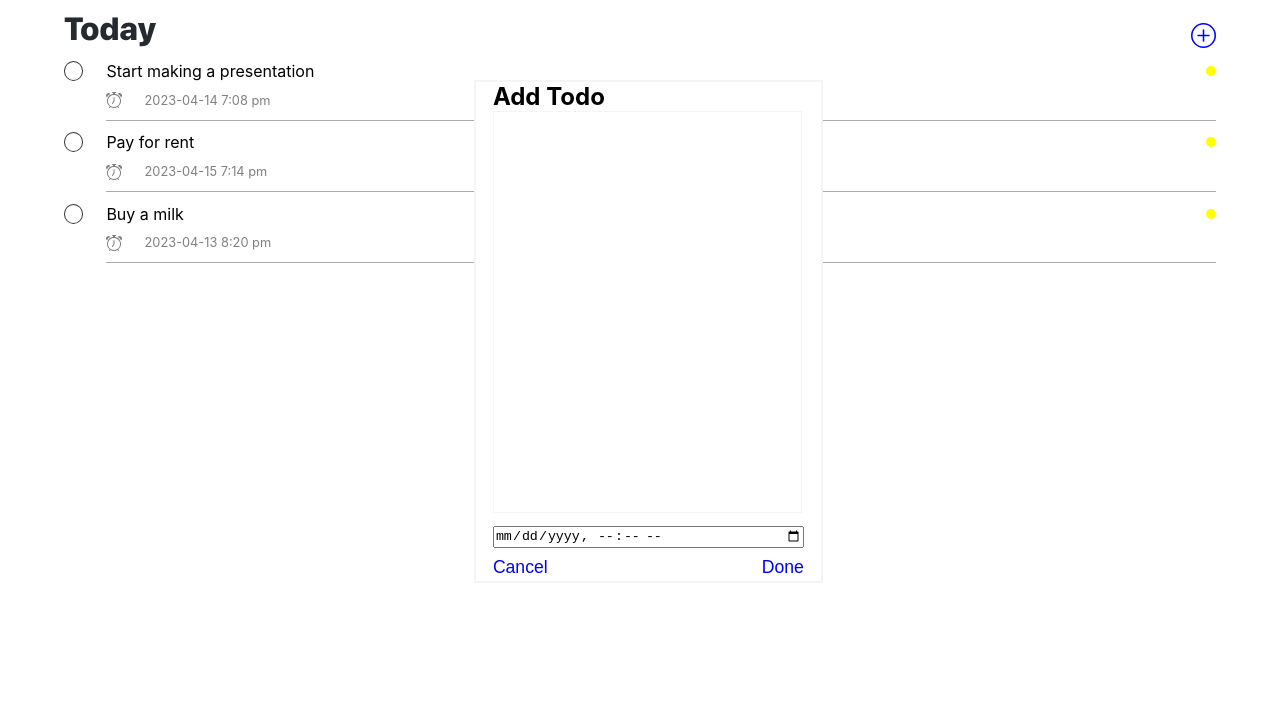
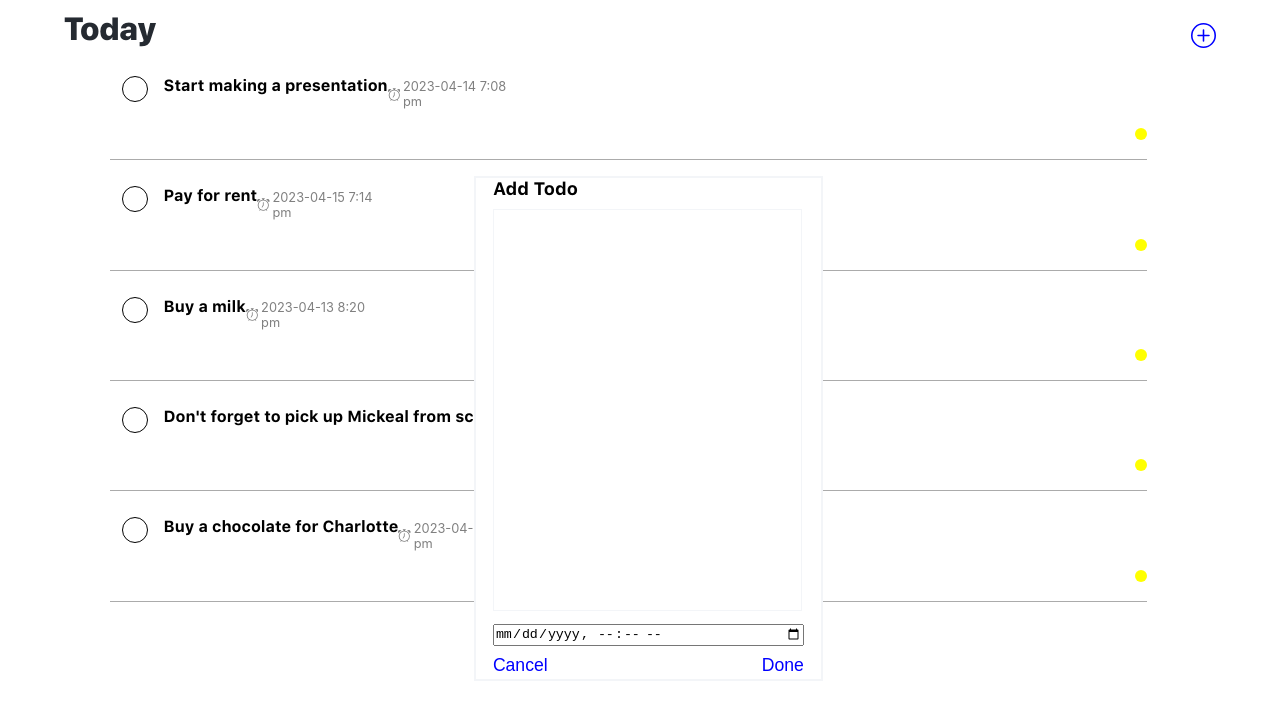
Before and after one commit to PuniaMohit/figma-todoapp, a React (Create React App) app: page / in a window 1280 px wide. Both pictures are taken after a click on the icon 1203 px from the left and 35 px from the top of the page. Shown: the top 710 px of the page. Built offline with nearby package versions, Linux system fonts and the light colour scheme.

Commit message:
changes suggested by sir

```diff
--- a/src/App.css
+++ b/src/App.css
@@ -5,6 +5,6 @@
 
 @media(max-width:376px) {
     .container {
-        width: 339px;
+        width: 100%;
     }
 }
--- a/src/App.js
+++ b/src/App.js
@@ -14,6 +14,16 @@ function App() {
     },
     { name: "Pay for rent", time: "2023-04-15 7:14 pm", color: "yellow" },
     { name: "Buy a milk", time: "2023-04-13 8:20 pm", color: "yellow" },
+    {
+      name: "Don't forget to pick up Mickeal from school",
+      time: "2023-04-13 8:20 pm",
+      color: "yellow",
+    },
+    {
+      name: "Buy a chocolate for Charlotte",
+      time: "2023-04-13 8:20 pm",
+      color: "yellow",
+    },
   ]);
   useEffect(() => {}, []);
 
--- a/src/components/AddTodoPopUp/addTodoPopUp.css
+++ b/src/components/AddTodoPopUp/addTodoPopUp.css
@@ -2,7 +2,7 @@
     border: 2px solid #f3f5f8;
     width: 27%;
     position: absolute;
-    top: 10%;
+    top: 22%;
     left: 37%;
     background-color: white;
 }
@@ -10,6 +10,17 @@
 .input-inside-container {
     width: 90%;
     margin: 0 auto;
+}
+
+@font-face {
+    font-family: 'SFProText';
+    src: url(../../fonts/SF-Pro-Text-Bold.otf)
+}
+
+.popup-header {
+    font-family: 'SFProText';
+    font-size: 18px;
+    padding-bottom: 10px;
 }
 
 .task-input {
@@ -42,6 +53,9 @@
     justify-content: space-between;
     margin-top: 3%;
     margin-bottom: 1%;
+    font-family: 'SFProText';
+    font-weight: 600;
+    font-size: 18px;
 }
 
 button {
@@ -79,3 +93,43 @@ button {
         margin-top: 3%;
     }
 }
+
+@media(max-width:376px) {
+    .input-container {
+        width: 87%;
+        top: 90px;
+        left: 25px;
+        height: 300px;
+    }
+
+    .input-inside-container {
+        width: 100%;
+        margin-left: 15px;
+        margin-top: 12px;
+    }
+
+    .task-input {
+        height: 190px;
+        width: 289px;
+        border-color: #f3f5f8;
+        margin: 0 auto;
+        resize: none;
+    }
+
+    .task-input-red {
+        height: 190px;
+        width: 289px;
+        border-color: red;
+        resize: none;
+    }
+
+    .daytime-input {
+        width: 289px;
+        margin-top: 3%;
+    }
+
+    .buttons {
+        margin-left: 15px;
+        margin-right: 42px;
+    }
+}
--- a/src/components/AddTodoPopUp/addTodoPopUp.js
+++ b/src/components/AddTodoPopUp/addTodoPopUp.js
@@ -67,7 +67,7 @@ const AddTodoPopUp = (props) => {
   return (
     <div className="input-container">
       <div className="input-inside-container">
-        <h2>Add Todo</h2>
+        <div className="popup-header">Add Todo</div>
         <textarea
           className={emptyInput ? "task-input-red" : "task-input"}
           onChange={(event) => {
--- a/src/components/Header/header.css
+++ b/src/components/Header/header.css
@@ -2,7 +2,6 @@
     margin: 0px;
     padding: 0px;
 }
-
 
 .header {
     display: flex;
@@ -30,3 +29,10 @@
     height: 25px;
     color: blue;
 }
+
+@media(max-width:376px) {
+    .header {
+        width: 339px;
+        margin: 0 auto;
+    }
+}
--- a/src/components/TodoList/todoList.css
+++ b/src/components/TodoList/todoList.css
@@ -1,38 +1,62 @@
-.todolist-container {
-    padding-top: 1%;
+.todolist-main-container {
+    margin-top: 4px;
 }
 
 .checkbox {
-    width: 20px;
-    height: 20px;
-    margin-right: 2%;
-    opacity: 0.8;
-    border-radius: 50%;
-    vertical-align: middle;
-    border: 1px solid black;
-    appearance: none;
-    -webkit-appearance: none;
-    outline: none;
-    cursor: pointer;
+    display: none;
 }
 
+input[type="checkbox"] + span:before {
+    width: 24px;
+    height: 24px;
+    border: 1.5px solid black;
+    content: "";
+    display: inline-block;
+    margin: 0 16px 0 0;
+    padding: 0;
+    vertical-align: top;
+    border-radius: 50%;
+}
 
+input[type="checkbox"]:checked + span:before {
+    background: #1460c8;
+    border: 1.5px solid #1460c8;
+    box-shadow: inset 0px 0px 0px 1px #fff;
+    color: #333;
+    content: "";
+    text-align: center;
+    border-radius: 50%;
+}
 
-.list {
+.input-box {
     display: flex;
     justify-content: flex-start;
+    align-items: center;
+    margin: 19px auto;
+    width: 90%;
 }
 
 .list-border {
+    display: flex;
+    justify-content: space-between;
+    align-items: center;
     border-bottom: 1px solid #ababab;
-    padding-bottom: 1%;
-    width: 100%;
+    padding-bottom: 19px;
+    width: 90%;
+    margin-left: 4%;
+}
+
+@font-face {
+    font-family: 'SFProText';
+    src: url(../../fonts/SF-Pro-Text-Bold.otf)
 }
 
 .list-content {
-    display: flex;
-    justify-content: space-between;
-    align-items: center;
+    width: 90%;
+}
+
+.task-name {
+    font-family: 'SFProText';
 }
 
 .time {
@@ -43,6 +67,7 @@
 }
 
 .time-icon {
+    font-size: 0.8rem;
     color: gray;
     padding-right: 2%;
 }
@@ -52,23 +77,49 @@
     color: gray;
 }
 
+
+
 .green {
-    height: 10px;
-    width: 10px;
+    height: 12px;
+    width: 12px;
     border-radius: 50%;
     background-color: green;
 }
 
 .yellow {
-    height: 10px;
-    width: 10px;
+    height: 12px;
+    width: 12px;
     border-radius: 50%;
     background-color: yellow;
 }
 
 .red {
-    height: 10px;
-    width: 10px;
+    height: 12px;
+    width: 12px;
     border-radius: 50%;
     background-color: red;
 }
+
+@media(max-width:376px) {
+    .list-content {
+        width: 271px;
+    }
+
+    .list {
+        width: 100%;
+    }
+
+    .list-border {
+        margin-left: 0px;
+    }
+
+    .dotOuterBox {
+        margin-left: 16px;
+        margin-right: 16px;
+    }
+
+    .input-box {
+        margin-left: 18px;
+        margin-right: 18px;
+    }
+}
--- a/src/components/TodoList/todoList.js
+++ b/src/components/TodoList/todoList.js
@@ -5,6 +5,7 @@ import * as Icon from "react-bootstrap-icons";
 const TodoList = (props) => {
   const showTaskCompleted = (complete, index) => (event) => {
     const { checked } = event.target;
+    console.log(checked);
     const newArr = props.todoList.map((item, i) => {
       if (index === i) {
         return checked
@@ -19,11 +20,12 @@ const TodoList = (props) => {
   useEffect(() => {}, []);
 
   return (
-    <div>
+    <div className="todolist-main-container">
       {props.todoList.map((element, index) => {
         return (
           <div className="todolist-container">
-            <li className="list" key={index}>
+            <div className="list" key={index}>
+              <label className="input-box">
                 <input
                   className="checkbox"
                   type="checkbox"
@@ -31,23 +33,32 @@ const TodoList = (props) => {
                   onClick={showTaskCompleted("complete", index)}
                   key={index}
                 />
-              <div className="list-border">
-                <div className="list-content">
-                  <label htmlFor={index}>{element.name}</label>
-                  {element.color === "green" ? (
-                    <div className="green"></div>
-                  ) : (
-                    <div
-                      className={element.color === "yellow" ? "yellow" : "red"}
-                    ></div>
-                  )}
-                </div>
+                <span className="task-name">{element.name}</span>
+                {element.time ? (
                   <div className="time">
                     <Icon.Alarm className="time-icon" />
                     <div className="list-time">{element.time}</div>
                   </div>
+                ) : (
+                  <></>
+                )}
+              </label>
+              <div className="list-border">
+                <div className="list-content"></div>
+                {element.color === "green" ? (
+                  <div className="dotOuterBox">
+                    <div className="green"></div>
                   </div>
-            </li>
+                ) : (
+                  <div className="dotOuterBox">
+                    {" "}
+                    <div
+                      className={element.color === "yellow" ? "yellow" : "red"}
+                    ></div>
+                  </div>
+                )}
+              </div>
+            </div>
           </div>
         );
       })}
```
Also changed, not shown: src/fonts/SF-Pro-Text-Bold.otf (added). Lines whose indentation alone changed are shown as unchanged.
